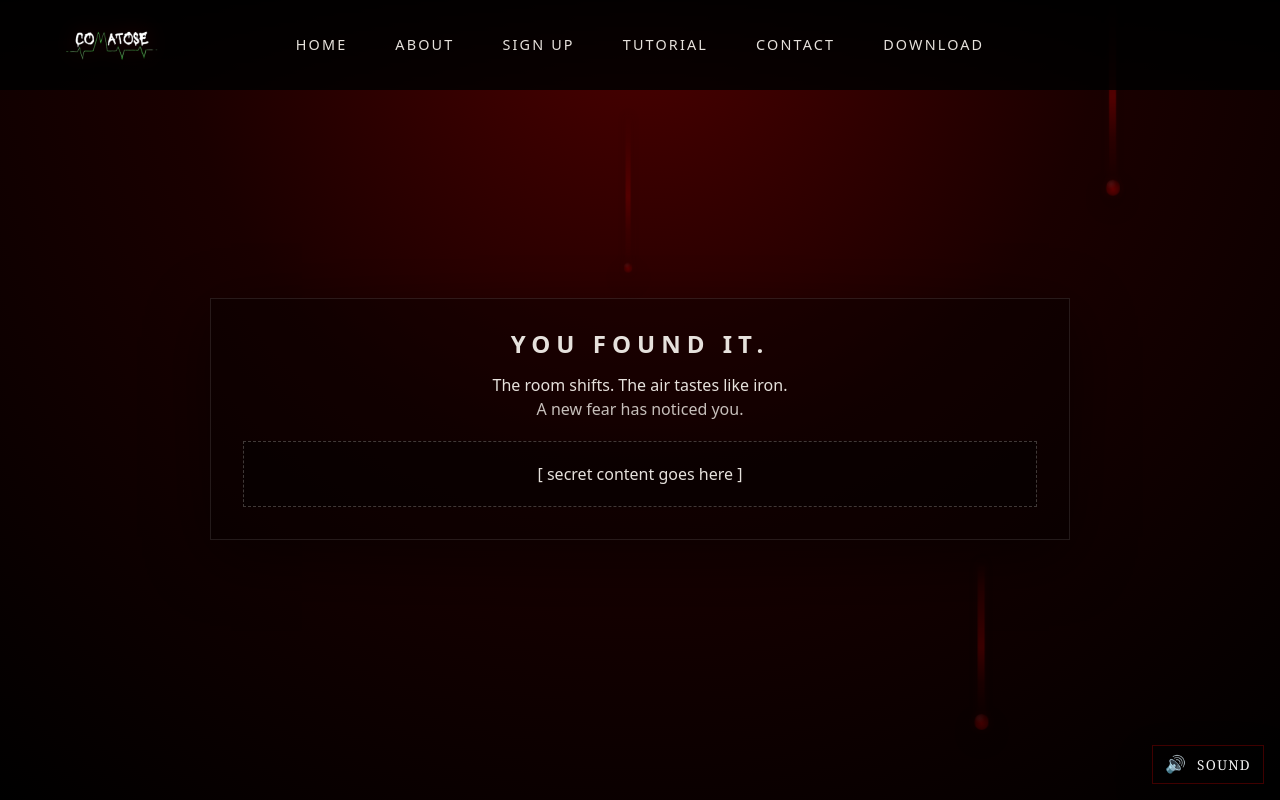
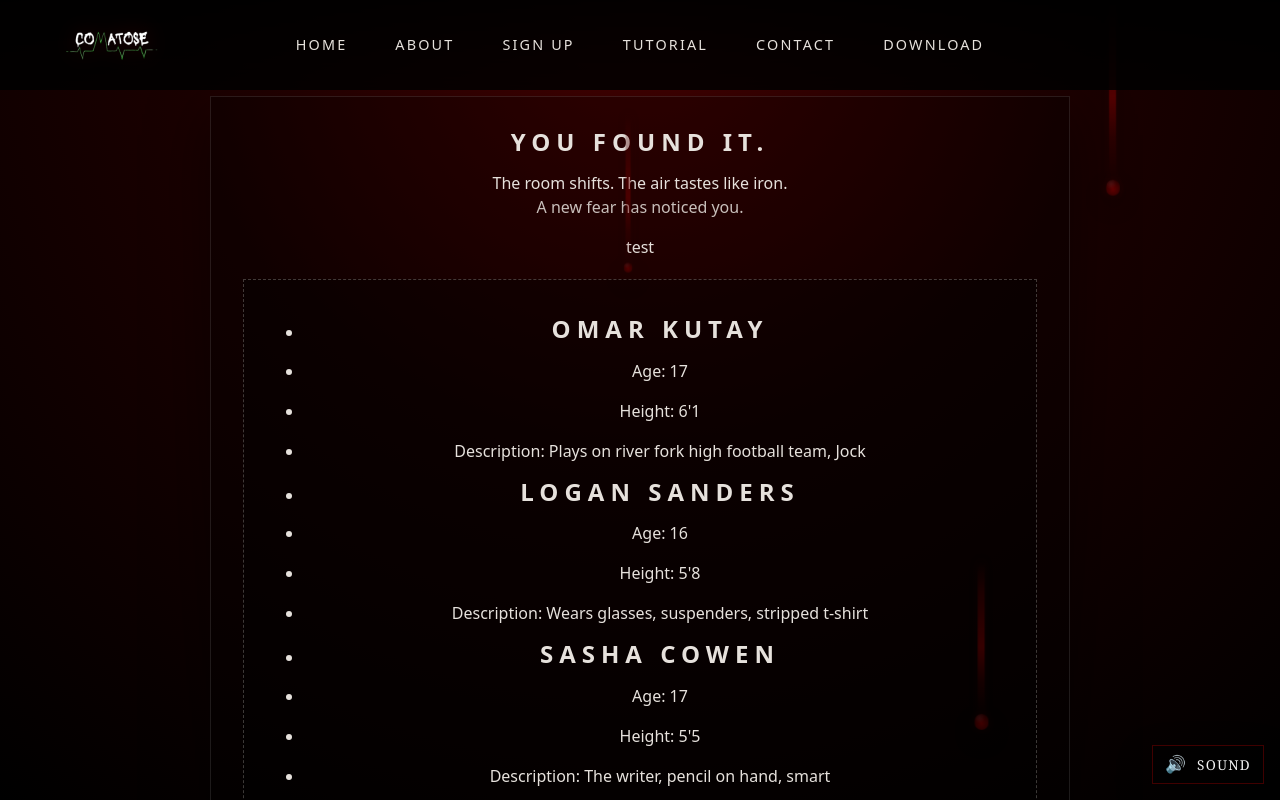
Before and after one commit to RogerLi-COSC/IASC-Horror, a React (Vite) app in the folder my-react-app/: page /secret in a window 1280 px wide. Built offline with nearby package versions, Linux system fonts and the light colour scheme.

Commit message:
updated secret page

```diff
--- a/my-react-app/src/pages/Secret.jsx
+++ b/my-react-app/src/pages/Secret.jsx
@@ -10,9 +10,51 @@ export default function Secret() {
           <br />
           <span className="secret-sub">A new fear has noticed you.</span>
         </p>
+        <div><p>test</p></div>
 
         <div className="secret-box">
-          [ secret content goes here ]
+          {/* [ secret content goes here ] */}
+          <section>
+            <ul>
+              <li><h1>OMAR KUTAY</h1></li>
+              <li><p>Age: 17</p></li>
+              <li><p>Height: 6'1</p></li>
+              <li><p>Description: Plays on river fork high football team, Jock</p></li>
+            </ul>
+          </section>
+          <section>
+            <ul>
+              <li><h1>LOGAN SANDERS</h1></li>
+              <li><p>Age: 16</p></li>
+              <li><p>Height: 5'8</p></li>
+              <li><p>Description: Wears glasses, suspenders, stripped t-shirt</p></li>
+            </ul>
+          </section>
+          <section>
+            <ul>
+              <li><h1>SASHA COWEN</h1></li>
+              <li><p>Age: 17</p></li>
+              <li><p>Height: 5'5</p></li>
+              <li><p>Description: The writer, pencil on hand, smart</p></li>
+            </ul>
+          </section>
+          <section>
+          <section>
+            <ul>
+              <li><h1>ZOEY MALANO</h1></li>
+              <li><p>Age: 17</p></li>
+              <li><p>Height: 5'6</p></li>
+              <li><p>Description: Popular, Dating Omar, Only cares about herself</p></li>
+            </ul>
+          </section>
+          <section></section>
+            <ul>
+              <li><h1>NOAH DHAVALE</h1></li>
+              <li><p>Age: 17</p></li>
+              <li><p>Height: 5'11</p></li>
+              <li><p>Description: Class clown, Drug addict, Dark clothing</p></li>
+            </ul>
+          </section>
         </div>
       </div>
     </main>
```
